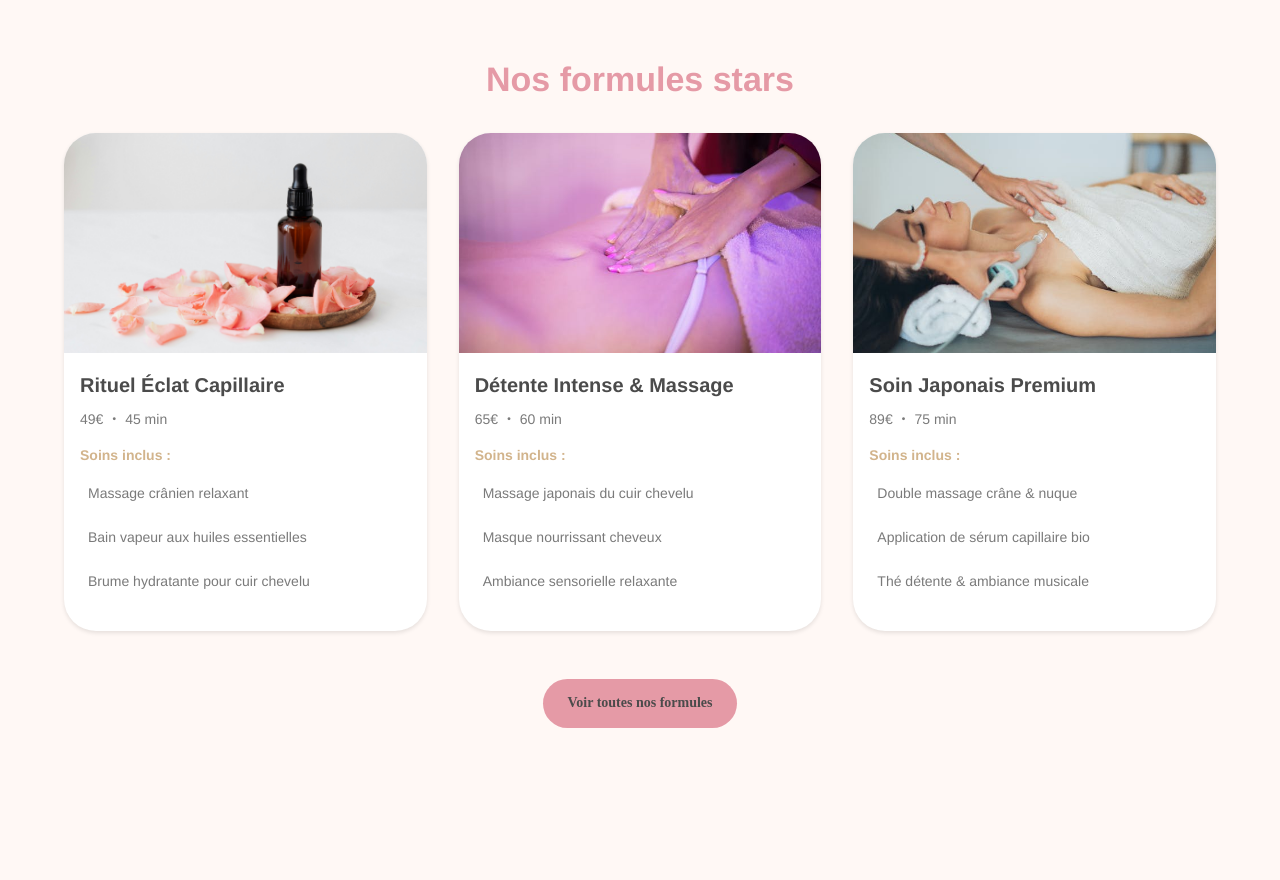
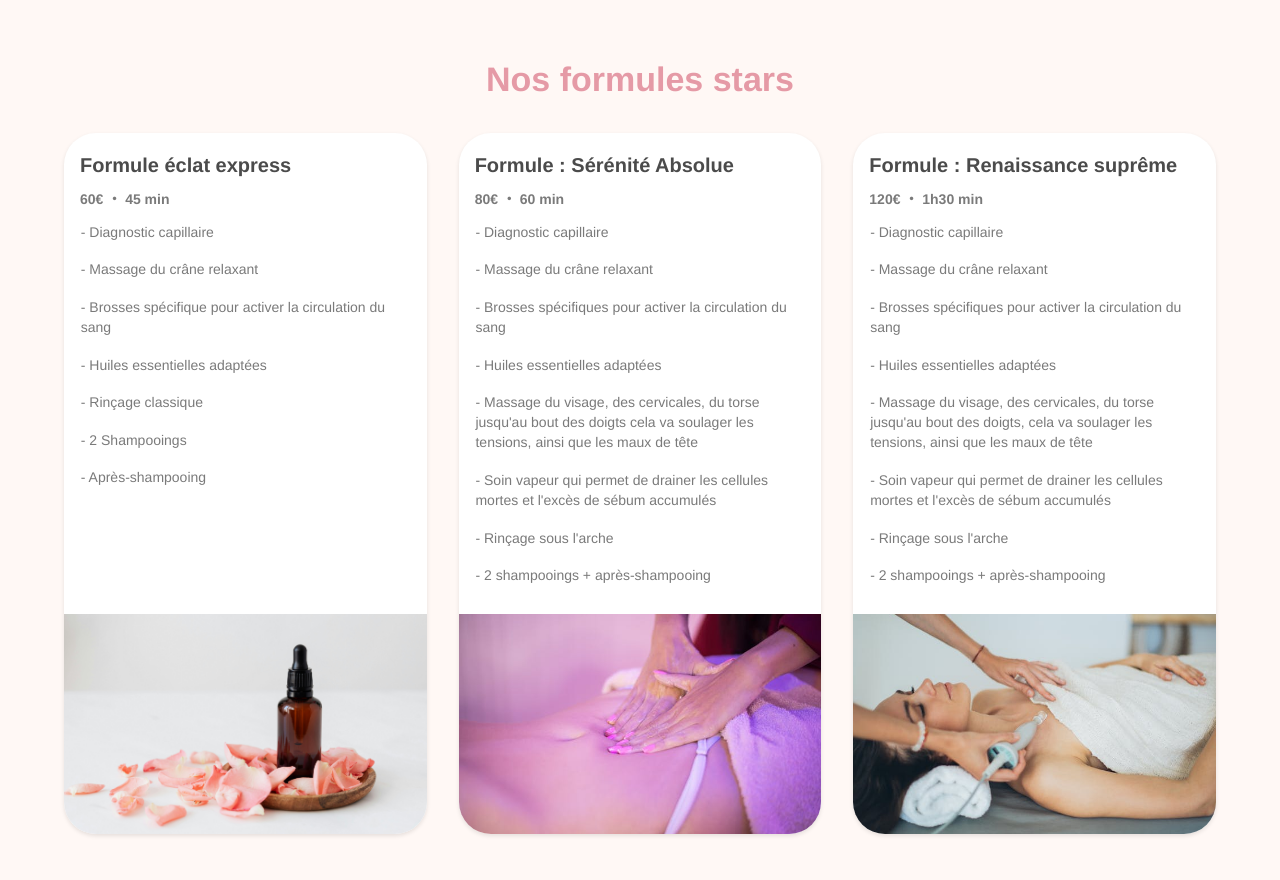
Before and after one commit to hanseroland/nana-head-spa-web-site, a Next.js app: page / in a window 1280 px wide. Shown: the part 1420-2300 px from the top of the page. Built offline with nearby package versions, Linux system fonts and the light colour scheme.

Commit message:
correction paragraphe

```diff
--- a/src/components/ui/StarFormulasSection.js
+++ b/src/components/ui/StarFormulasSection.js
@@ -8,41 +8,56 @@ import { useRouter } from 'next/router';
 const formulas = [
   {
     id: 1,
-    title: 'Rituel Éclat Capillaire',
-    price: '49€',
+    title: 'Formule éclat express',
+    price: '60€',
     duration: '45 min',
     image: '/images/pexels-karolina-grabowska-4041386.jpg',
     soins: [
-      'Massage crânien relaxant',
-      'Bain vapeur aux huiles essentielles',
-      'Brume hydratante pour cuir chevelu',
+      '- Diagnostic capillaire',
+      '- Massage du crâne relaxant',
+      '- Brosses spécifique pour activer la circulation du sang',
+      '- Huiles essentielles adaptées',
+      '- Rinçage classique',
+      '- 2 Shampooings',
+      '- Après-shampooing'
     ],
   },
   {
     id: 2,
-    title: 'Détente Intense & Massage',
-    price: '65€',
+    title: 'Formule : Sérénité Absolue',
+    price: '80€',
     duration: '60 min',
     image: '/images/pexels-hannah-barata-776560167-27925507.jpg',
     soins: [
-      'Massage japonais du cuir chevelu',
-      'Masque nourrissant cheveux',
-      'Ambiance sensorielle relaxante',
+      '- Diagnostic capillaire',
+      '- Massage du crâne relaxant',
+      '- Brosses spécifiques pour activer la circulation du sang',
+      '- Huiles essentielles adaptées',
+      '- Massage du visage, des cervicales, du torse jusqu\'au bout des doigts cela va soulager les tensions, ainsi que les maux de tête',
+      '- Soin vapeur qui permet de drainer les cellules mortes et l\'excès de sébum accumulés',
+      '- Rinçage sous l\'arche',
+      '- 2 shampooings + après-shampooing'
     ],
   },
   {
     id: 3,
-    title: 'Soin Japonais Premium',
-    price: '89€',
-    duration: '75 min',
-    image: '/images/pexels-elly-fairytale-3865560.jpg',
+    title: "Formule : Renaissance suprême",
+    price: "120€",
+    duration: "1h30 min",
+    image: "/images/pexels-elly-fairytale-3865560.jpg",
     soins: [
-      'Double massage crâne & nuque',
-      'Application de sérum capillaire bio',
-      'Thé détente & ambiance musicale',
+      '- Diagnostic capillaire',
+      '- Massage du crâne relaxant',
+      '- Brosses spécifiques pour activer la circulation du sang',
+      '- Huiles essentielles adaptées',
+      '- Massage du visage, des cervicales, du torse jusqu\'au bout des doigts, cela va soulager les tensions, ainsi que les maux de tête',
+      '- Soin vapeur qui permet de drainer les cellules mortes et l\'excès de sébum accumulés',
+      '- Rinçage sous l\'arche',
+      '- 2 shampooings + après-shampooing',
     ],
   },
 ];
+
 
 const StarFormulasSection = () => {
   const theme = useTheme();
@@ -91,6 +106,31 @@ const StarFormulasSection = () => {
               justifyContent: 'space-between',
             }}
           >
+
+            <CardContent>
+              <Typography variant="h6" sx={{ fontWeight: 600, color: theme.palette.text.primary }}>
+                {formula.title}
+              </Typography>
+              <Typography variant="body2" sx={{ color: theme.palette.text.secondary,fontWeight:600, mt: 1 }}>
+                {formula.price} ・ {formula.duration}
+              </Typography>
+
+
+              <List dense sx={{ pl: 0.1 }}>
+                {formula.soins.map((soin, index) => (
+                  <ListItem key={index} disableGutters sx={{ py: 0.1 }}>
+                    <ListItemText
+                      primary={soin}
+                      primaryTypographyProps={{
+                        fontSize: '0.875rem',
+                        color: theme.palette.text.secondary,
+
+                      }}
+                    />
+                  </ListItem>
+                ))}
+              </List>
+            </CardContent>
             <CardMedia
               component="img"
               height="220"
@@ -98,31 +138,6 @@ const StarFormulasSection = () => {
               alt={formula.title}
               sx={{ objectFit: 'cover' }}
             />
-            <CardContent>
-              <Typography variant="h6" sx={{ fontWeight: 600, color: theme.palette.text.primary }}>
-                {formula.title}
-              </Typography>
-              <Typography variant="body2" sx={{ color: theme.palette.text.secondary, mt: 1 }}>
-                {formula.price} ・ {formula.duration}
-              </Typography>
-
-              <Typography variant="subtitle2" sx={{ mt: 2,fontWeight: 600, color: theme.palette.secondary.main }}>
-                Soins inclus :
-              </Typography>
-              <List dense sx={{ pl: 1 }}>
-                {formula.soins.map((soin, index) => (
-                  <ListItem key={index} disableGutters sx={{ py: 0.5 }}>
-                    <ListItemText
-                      primary={soin}
-                      primaryTypographyProps={{
-                        fontSize: '0.875rem',
-                        color: theme.palette.text.secondary,
-                      }}
-                    />
-                  </ListItem>
-                ))}
-              </List>
-            </CardContent>
           </Card>
         ))}
       </Box>
```
